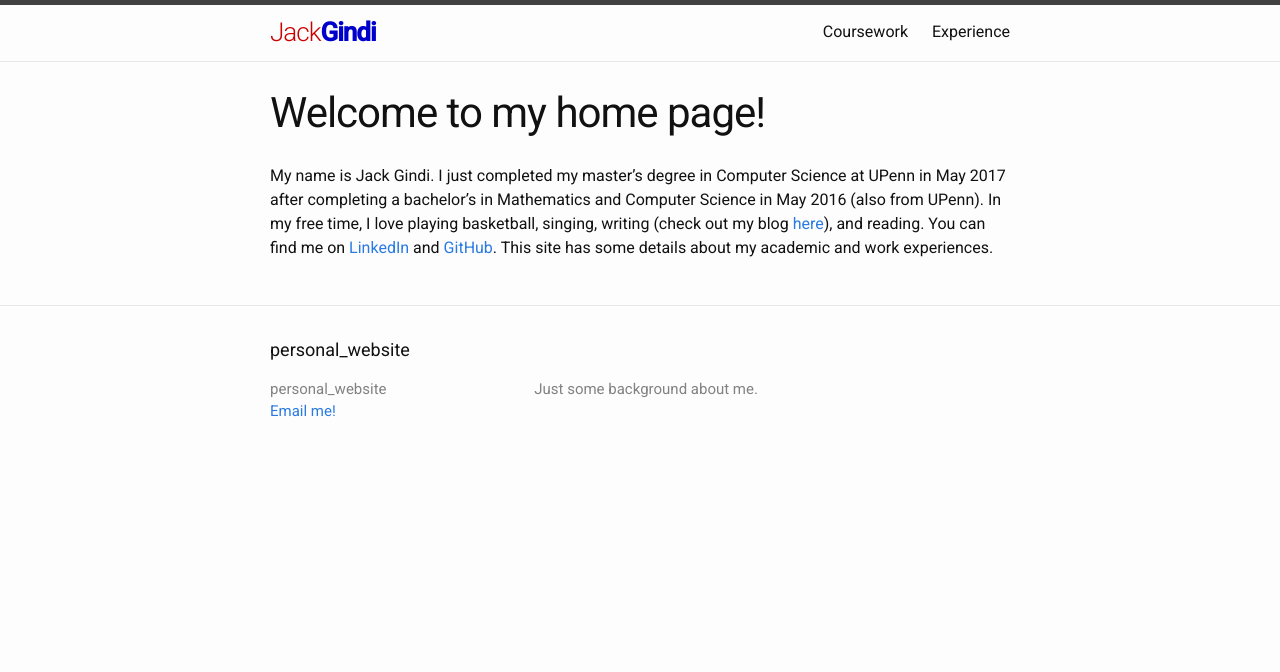
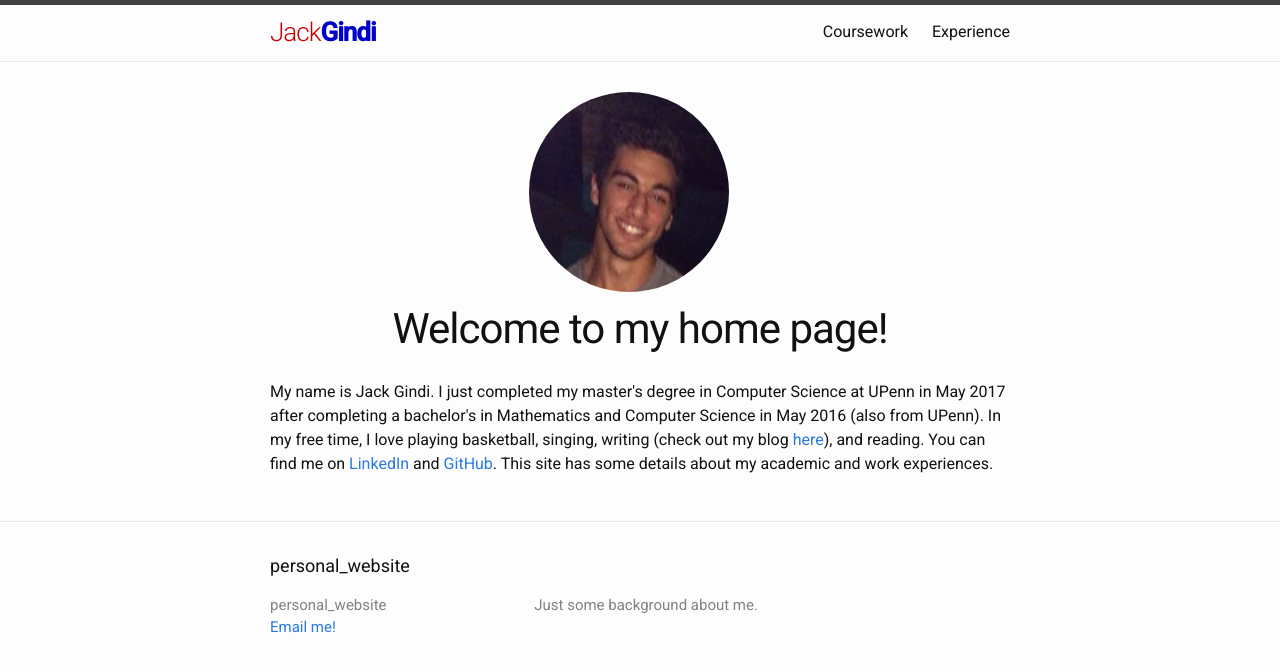
Before and after one commit to gindij/personal_website, a Jekyll site: the page built from index.html, in a window 1280 px wide. Shown: the top 672 px of the page. Built offline with Jekyll 4.4.1, drawn with Linux system fonts in a browser that asks for light colours; nearby versions of some CDN libraries.

Commit message:
added homepage image

```diff
--- a/_config.yml
+++ b/_config.yml
@@ -19,6 +19,7 @@ title_second: Gindi
 style_title_first: "color:#cc0000;font-weight:300;"
 style_title_second: "color:#0000cc;font-weight:500"
 email: gindijeATgmailDOTcom
+home_pic: jg3.jpg
 description: > # this means to ignore newlines until "baseurl:"
   Just some background about me.
 baseurl: "" # the subpath of your site, e.g. /blog
--- a/_layouts/home.html
+++ b/_layouts/home.html
@@ -5,7 +5,8 @@ layout: default
 <div class="home">
 
   <header class="post-header">
-    <h2 class="post-title">{{ site.greeting | escape }}</h>
+  	<div style="padding-left: 35%;padding-right: 35%; padding-bottom: 1em"><img src="{{ site.home_pic }}" style="border-radius: 50%" width="200" height="200"></div>
+    <h2 style="text-align: center" class="post-title">{{ site.greeting | escape }}</h>
   </header>
   {{ content }}
 
--- /dev/null
+++ b/index.html
@@ -0,0 +1,6 @@
+---
+layout: home
+permalink: /
+---
+
+<p>My name is Jack Gindi. I just completed my master's degree in Computer Science at UPenn in May 2017 after completing a bachelor's in Mathematics and Computer Science in May 2016 (also from UPenn). In my free time, I love playing basketball, singing, writing (check out my blog <a href="https://whatabouttheory.quora.com/">here</a>), and reading. You can find me on <a href="https://linkedin.com/in/jackegindi">LinkedIn</a> and <a href="https://github.com/gindij">GitHub</a>. This site has some details about my academic and work experiences.</p>
```
Also changed, not shown: index.md (deleted, +0 -5 lines), jg3.jpg (added).
